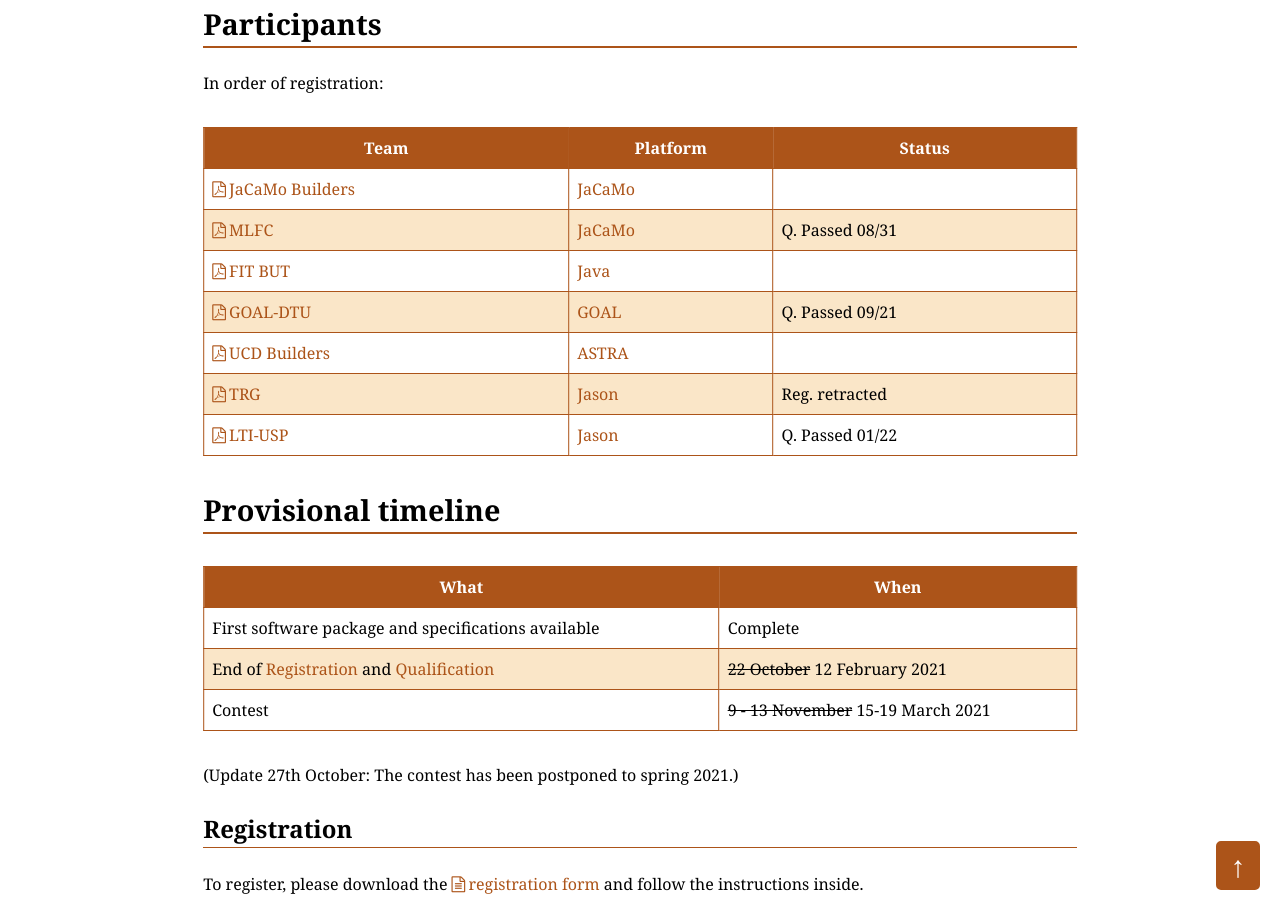
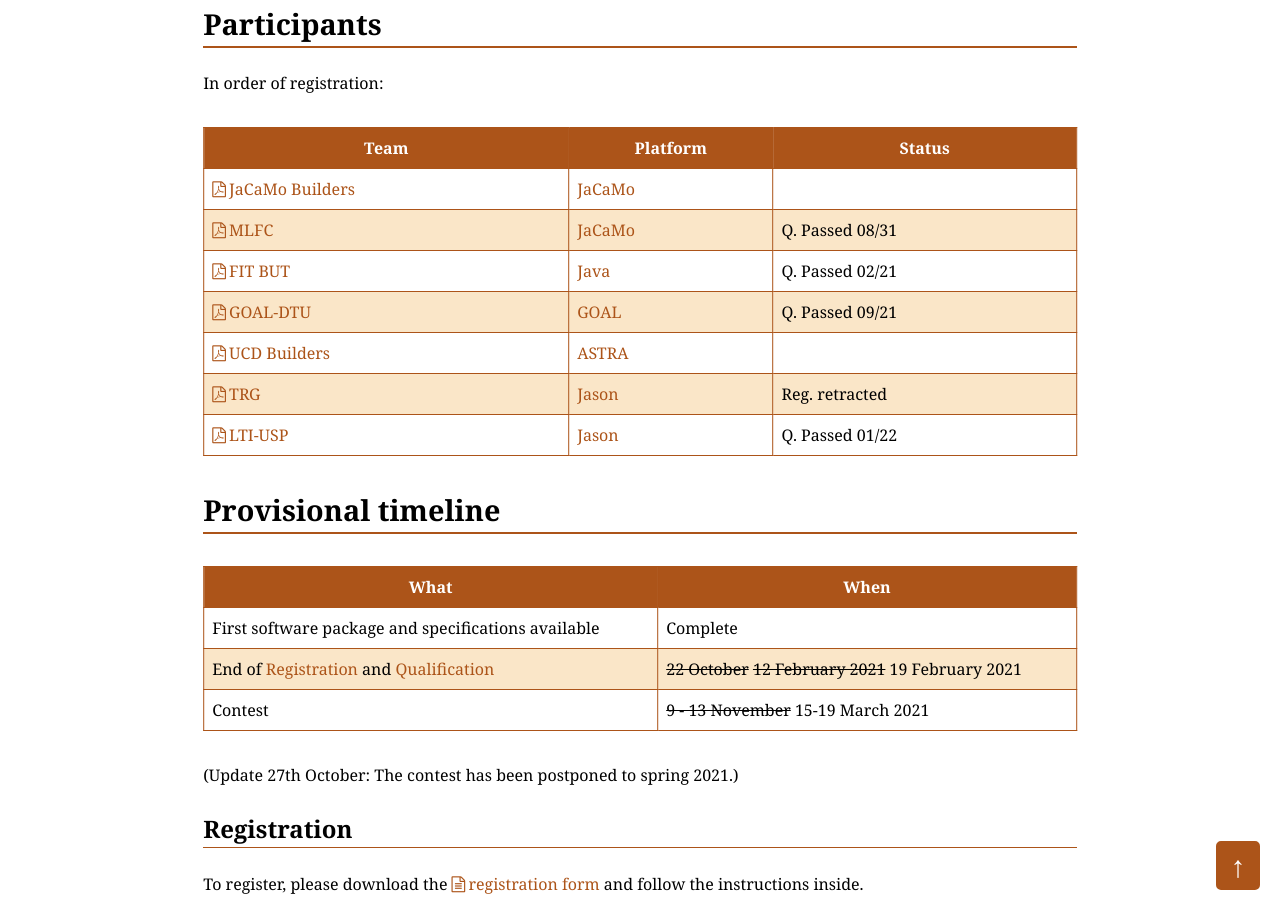
Before and after one commit to agentcontest/agentcontest.github.io, a Jekyll site: the page built from 2020/index.md, in a window 1280 px wide and 900 px high, scrolled down 969 px. Built offline with Jekyll 4.4.1, drawn with Linux system fonts in a browser that asks for light colours.

Commit message:
update qualification

```diff
--- a/2020/index.md
+++ b/2020/index.md
@@ -26,7 +26,7 @@
 --- | ---
 [JaCaMo Builders](registrations/JaCaMo_Builders.pdf) | [JaCaMo](http://jacamo.sourceforge.net/) |
 [MLFC](registrations/MLFC.pdf) | [JaCaMo](http://jacamo.sourceforge.net/) | Q. Passed 08/31
-[FIT BUT](registrations/FIT_BUT.pdf) | [Java](https://www.java.com/) |
+[FIT BUT](registrations/FIT_BUT.pdf) | [Java](https://www.java.com/) | Q. Passed 02/21
 [GOAL-DTU](registrations/GOAL-DTU.pdf) | [GOAL](https://goalapl.atlassian.net/wiki/) | Q. Passed 09/21
 [UCD Builders](registrations/UCD_Builders.pdf) | [ASTRA](http://astralanguage.com/) |
 [TRG](registrations/TRG.pdf) | [Jason](http://jason.sourceforge.net/wp/) | Reg. retracted
@@ -38,7 +38,7 @@
 What | When
 --- | ---
 First software package and specifications available | Complete
-End of [Registration](#registration) and [Qualification](#qualification) | <del>22 October</del> 12 February 2021
+End of [Registration](#registration) and [Qualification](#qualification) | <del>22 October</del> <del>12 February 2021</del> 19 February 2021
 Contest | <del>9 - 13 November</del> 15-19 March 2021
 
 (Update 27th October: The contest has been postponed to spring 2021.)
```
